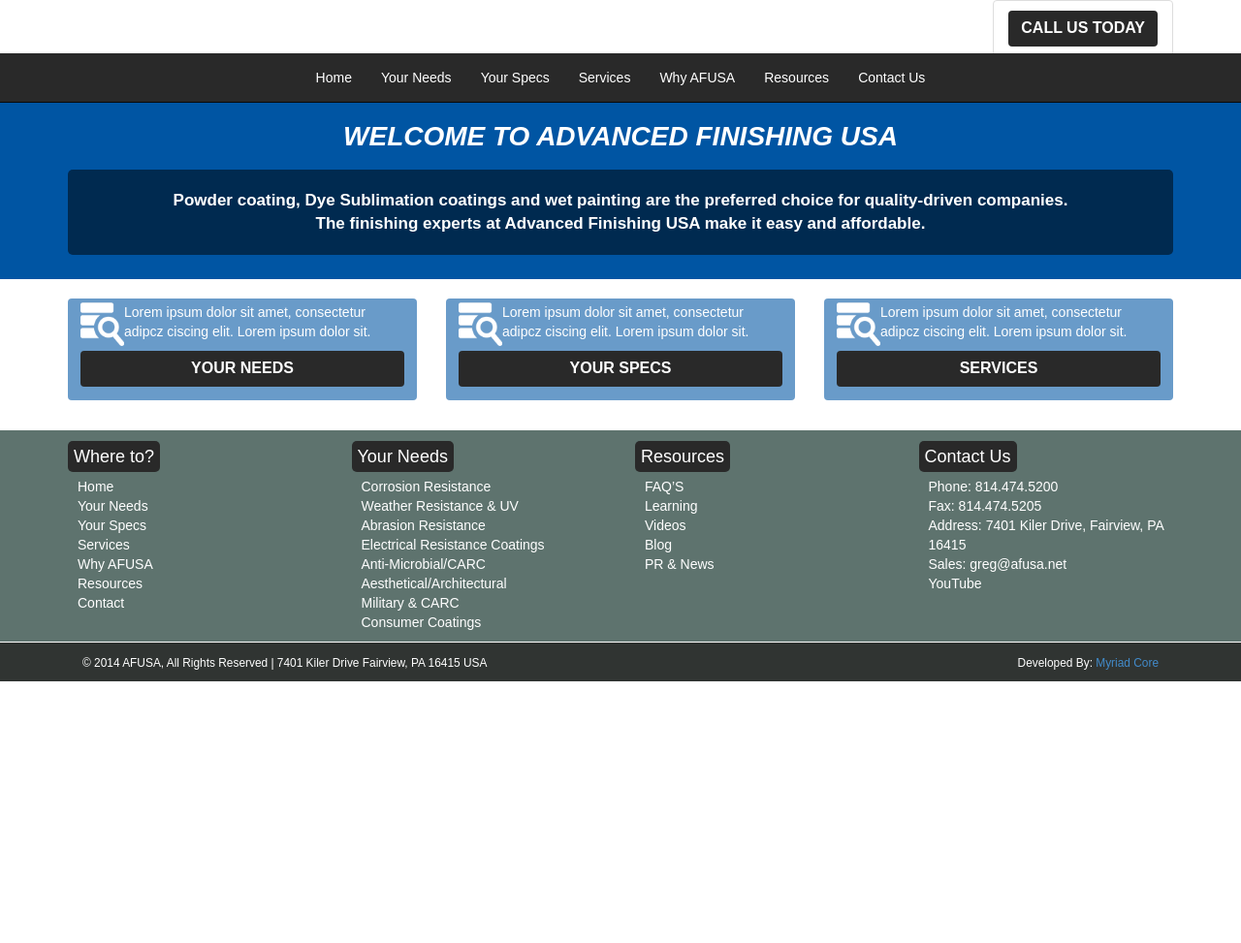
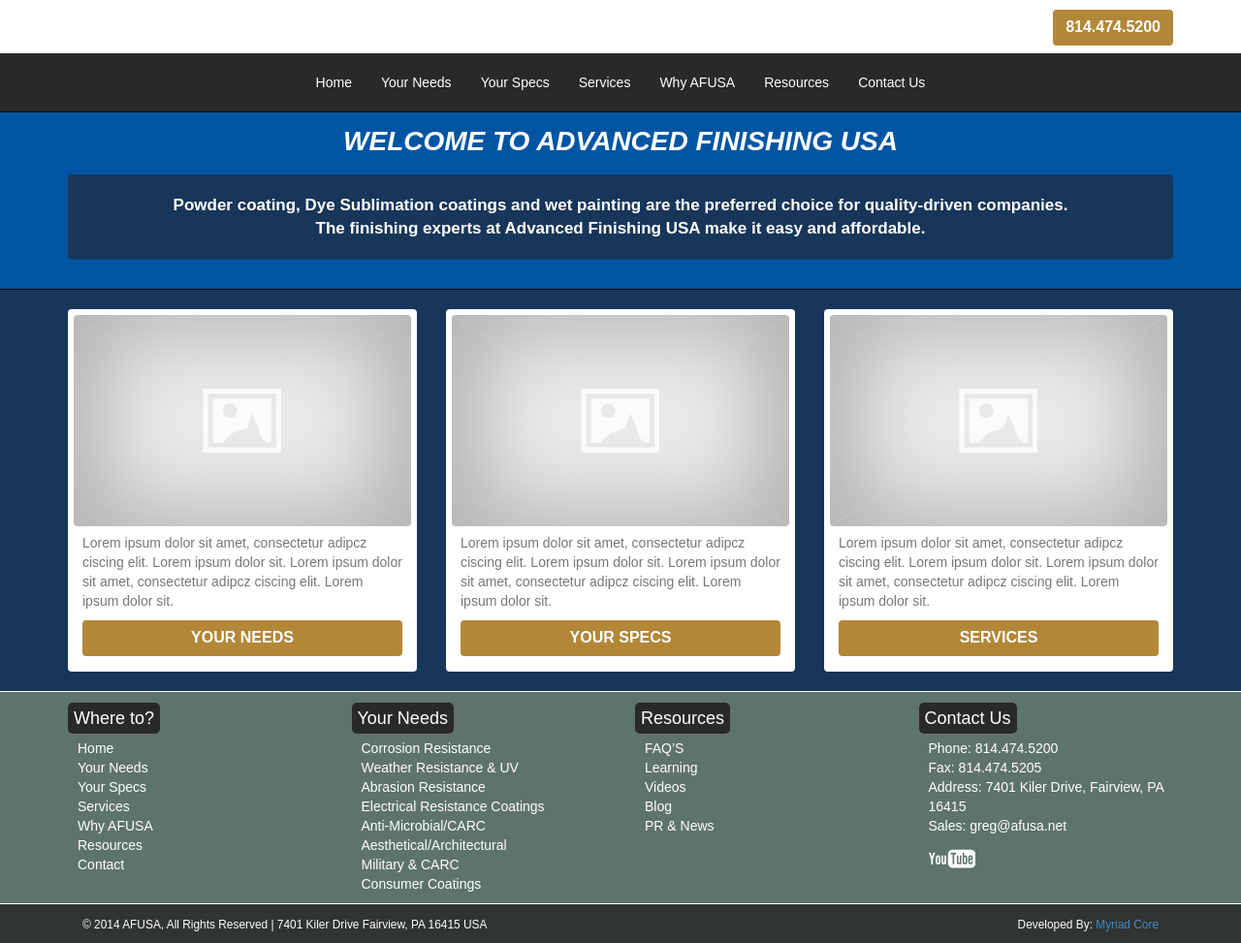
Before and after one commit to schwag/afusa, a PHP site: page /RDL/ in a window 1280 px wide. Shown: the whole page at 97% size. Before the commit the page ends 703 px from the top, so only its background shows below. Run offline with PHP 8.4, Linux system fonts and the light colour scheme; some libraries are stand-ins or nearby versions.

Commit message:
Color Changes

```diff
--- a/css/custom.css
+++ b/css/custom.css
@@ -56,11 +56,15 @@ h3{
 }
 .navbar-inverse .navbar-nav>li>a{
 	color: #ffffff;
+	border-radius: 4px;
 }
 .navbar-inverse .navbar-toggle {
 	color: white;
 	font-weight: bold;
 	border-color: white;
+}
+.navbar-inverse .navbar-collapse, .navbar-inverse .navbar-form {
+	padding: 10px;
 }
 .navbar-inverse .navbar-toggle:hover {
 	background-color: #0055a3;
@@ -94,7 +98,7 @@ h3{
 }
 .blueBackground{
 	background-color: #0055a3;
-	padding: 10px;
+	padding: 15px;
 }
 .logoBackground{
 	background-color: #ffffff;
@@ -110,6 +114,14 @@ h3{
 }
 .contactNumbers li{
 	float: right;
+}
+.list-group-item {
+	position: relative;
+	display: block;
+	padding: 10px 0px;
+	margin-bottom: -1px;
+	background-color: #fff;
+	border: none;
 }
 .glyphicon.glyphicon-search{
 	float: right;
@@ -177,19 +189,21 @@ h3{
 }
 .thumbnail{
 	display: block;
-	padding: 4px;
+	padding: 6px;
+	margin-bottom: 10px;
 	line-height: 1.42857143;
-	background-color: #699bc9;
+	background-color: #ffffff;
 	-webkit-transition: all .2s ease-in-out;
 	-o-transition: all .2s ease-in-out;
 	transition: all .2s ease-in-out;
 	border: none;
 }
 .thumbnail p{
-	color: #ffffff;
+	color: #777777;
+	margin-top: 7px;
 }
 .thumbnail>img, .thumbnail a>img{
-	border-radius: 10px;
+	border-radius: 4px;
 }
 .btn-info {
 	color: #ffffff;
@@ -206,7 +220,8 @@ h3{
 	width: 100%;
 	color: #ffffff;
 	font-size: 16px;
-	background-color: #292929;
+	/*background-color: #292929;*/
+	background-color: #B28738;
 	font-weight: bold;
 }
 .btn-block:hover {
@@ -256,16 +271,13 @@ ol.customerAssistance{
 .customerAssistance li{
 	list-style-type: none;
 }
-.certificationRow{
-	background-color: #ffffff;
+.bodyBlue{
+	background-color: #183659;
 	padding: 10px;
 	margin: 0px;
-	/*border-top: 1px solid black;*/
-	/*-moz-box-shadow: 5px 5px 5px rgba(68,68,68,0.6);
-	-webkit-box-shadow: 5px 5px 5px rgba(68,68,68,0.6);
-	box-shadow: 5px 5px 5px rgba(68,68,68,0.6);*/
+	border-top: 1px solid black;
 }
-.certificationRow img{
+.bodyBlue img{
 	margin: 0 auto;
 }
 blockquote {
@@ -575,6 +587,9 @@ color: #292929;
 	padding: 0px 9px 0px 9px;
 	color: #333;
 }
+.logoAFUSA img{
+	overflow: hidden;
+}
 
 /*----------------------------------Tabs------------------------------------*/
 .nav-tabs {
@@ -627,7 +642,7 @@ color: #292929;
     opacity:0.8;
 }
 .bubblePar{
-	background-color: #002a50;
+	background-color: #183659;
 	padding: 20px;
 	margin-bottom: 15px;
 	margin-top: 18px;
@@ -648,9 +663,6 @@ color: #292929;
 /*-----------------------------------Media Queries---------------------------------------*/
 
 @media (max-width: 767px) {
-	.contactNumbers{
-		display: none;
-	}
 	.navbar-inverse .navbar-nav>li>a:hover {
 		background-color: #ffffff;
 		color: black;
@@ -688,8 +700,8 @@ color: #292929;
 		box-shadow: inset 0 1px 0 rgba(255,255,255,.1);
 	}
 	.navbar-collapse ul{
-		margin-left: 22px;
-		margin-right: 22px;
+		margin-left: 10px;
+		margin-right: 10px;
 	}
 	.panel-title>a {
 		color: #ffffff;
@@ -703,13 +715,16 @@ color: #292929;
 		padding: 10px 0px 10px 0px;
 	}
 	.footerSection{
-		background-image: url("../img/tweed.png");
 		padding: 10px 0px 10px 0px;
 		color: #ffffff;
 		border-top: 1px solid #ffffff;
 	}
 	.footerBox{
-		margin: 10px 0px 10px 0px;
+		margin: 10px;
+	}
+	.footerSection h4{
+		display: inline-block;
+		margin-left: 7px;
 	}
 	.customerserviceBox{
 		padding: 10px 15px 10px 15px;
@@ -730,4 +745,8 @@ color: #292929;
         table-layout: fixed;
         float:none;
     }
+	.navbar-nav>li>a {
+			padding-top: 10px;
+			padding-bottom: 10px;
+	}
 }
--- a/index.php
+++ b/index.php
@@ -21,7 +21,7 @@
                 </div>
     </section>
 
-    <section class="certificationRow">
+    <section class="bodyBlue">
                 <div class="container">
                      <div class="row">
                         <div class="sherrieSection">
@@ -30,27 +30,27 @@
                                   <div class="row">
                                     <div class="col-sm-4 col-md-4">
                                       <div class="thumbnail">
+                                        <img src="img/placeholder.jpg" alt"" class="img-responsive">
                                         <div class="caption producthomeTitle">
-                                        <img src="img/your_needs.png" width="45px" height="45px" alt"" class="img-responsive">
-                                          <p>Lorem ipsum dolor sit amet, consectetur adipcz ciscing elit. Lorem ipsum dolor sit.</p>
+                                          <p>Lorem ipsum dolor sit amet, consectetur adipcz ciscing elit. Lorem ipsum dolor sit. Lorem ipsum dolor sit amet, consectetur adipcz ciscing elit. Lorem ipsum dolor sit.</p>
                                           <p><a href="#" class="btn btn-block" role="button">YOUR NEEDS</a></p>
                                         </div>
                                       </div>
                                     </div>
                                     <div class="col-sm-4 col-md-4">
                                       <div class="thumbnail">
+                                        <img src="img/placeholder.jpg" alt"" class="img-responsive">
                                         <div class="caption producthomeTitle">
-                                        <img src="img/your_needs.png" width="45px" height="45px" alt"" class="img-responsive">
-                                          <p>Lorem ipsum dolor sit amet, consectetur adipcz ciscing elit. Lorem ipsum dolor sit.</p>
+                                          <p>Lorem ipsum dolor sit amet, consectetur adipcz ciscing elit. Lorem ipsum dolor sit. Lorem ipsum dolor sit amet, consectetur adipcz ciscing elit. Lorem ipsum dolor sit.</p>
                                           <p><a href="#" class="btn btn-block" role="button">YOUR SPECS</a></p>
                                         </div>
                                       </div>
                                     </div>
                                     <div class="col-sm-4 col-md-4">
                                       <div class="thumbnail">
+                                        <img src="img/placeholder.jpg" alt"" class="img-responsive">
                                         <div class="caption producthomeTitle">
-                                         <img src="img/your_needs.png" width="45px" height="45px" alt"" class="img-responsive">
-                                          <p>Lorem ipsum dolor sit amet, consectetur adipcz ciscing elit. Lorem ipsum dolor sit.</p>
+                                          <p>Lorem ipsum dolor sit amet, consectetur adipcz ciscing elit. Lorem ipsum dolor sit. Lorem ipsum dolor sit amet, consectetur adipcz ciscing elit. Lorem ipsum dolor sit.</p>
                                           <p><a href="#" class="btn btn-block" role="button">SERVICES</a></p>
                                         </div>
                                       </div>
--- a/php/footer.php
+++ b/php/footer.php
@@ -50,7 +50,7 @@
                                         <li><a href="#">Fax: 814.474.5205</a></li>
                                         <li><a href="#">Address: 7401 Kiler Drive, Fairview, PA 16415</a></li>
                                         <li><a href="#">Sales: greg@afusa.net</a></li>
-                                        <li><a href="#">YouTube</a></li>
+                                        <li><a href="#"><img src="img/youtubeicon.png"></a></li>
                                     </ol>
                                 </div>
                          </div>
--- a/php/nav.php
+++ b/php/nav.php
@@ -7,7 +7,7 @@
                             </div>
                             <div class="col-lg-6 col-sm-7 headercontactInfo">
                                 <ul class="contactNumbers">
-                                  <li class="list-group-item"><a href="tel:214-630-3965" class="btn btn-block btn-Call" role="button">CALL US TODAY</a></li>
+                                  <li class="list-group-item"><a href="tel:1-814-474-5200" class="btn btn-block btn-Call" role="button">814.474.5200</a></li>
                                 </ul>
                             </div>
                         </header>
```
Also changed, not shown: img/Placeholder.png (added), img/afusa_logo_250x250.png (added), img/placeholder.jpg (added), img/youtubeicon.png (added).
